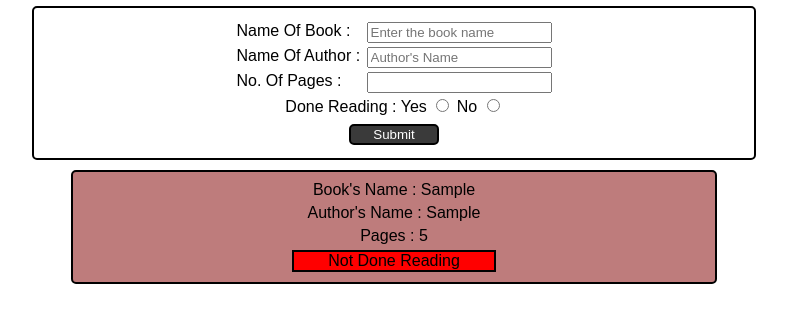
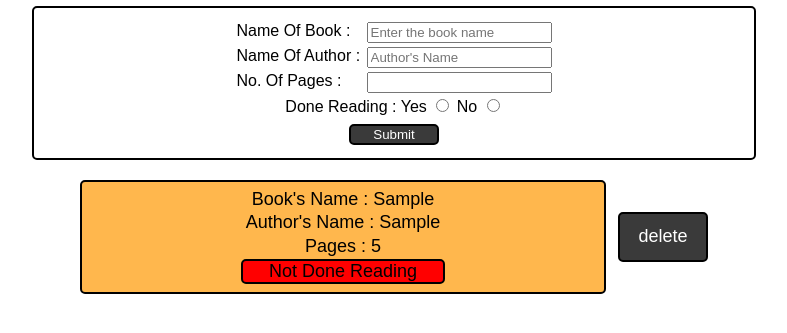
Before and after one commit to rithikjakhmola/library, a plain HTML site: page index.html in a window 1280 px wide. Both pictures are taken after typing "Sample", "Sample", "5" into the empty fields and a click on the button "Submit". Shown: the part 93-426 px from the top of the page, without its empty margins (246-1033 px from the left). Drawn offline with Linux system fonts and the light colour scheme.

Commit message:
final version of library

```diff
--- a/index.html
+++ b/index.html
@@ -3,7 +3,7 @@
   <head>
     <meta charset="UTF-8" />
     <meta name="viewport" content="width=device-width, initial-scale=1.0" />
-    <title>Document</title>
+    <title>Library</title>
     <script src="script.js" defer></script>
     <link href="styles.css" rel="stylesheet" />
   </head>
--- a/script.js
+++ b/script.js
@@ -1,60 +1,104 @@
+// collectionOfBooks => Array of Book. The core idea is whenever user deletes the book we just remove that element
 const collectionOfBooks = [];
+
+// the node in which I will place my book and delete button container
 const bookCollection = document.querySelector("#bookCollection");
-function books(name, author, pages, readStatus) {
+
+// the books object (constructor function)
+function Book(name, author, pages, readStatus) {
   if (!new.target) {
-    throw Error("enter the new keyword to create object");
+    throw Error("Enter the new keyword to create object");
   }
   this.name = name;
   this.pages = pages;
   this.author = author;
   this.readStatus = readStatus;
 }
-const form = document.querySelector("#library-form");
-form.addEventListener("submit", (event) => {
-  event.preventDefault();
-  const bookName = document.querySelector("#bookName").value;
-  const authorName = document.querySelector("#authorName").value;
-  const pages = document.querySelector("#pages").value;
-  const read = document.querySelector('input[name="read"]:checked')?.value;
-  const book = new books(bookName, authorName, pages, read);
-  collectionOfBooks.push(book);
 
-  // showing the element in the library
+// function to create and place the element
+function elementCreation(book) {
   const element = document.createElement("div");
   element.classList.add("newElement");
+
   const nameOfBook = document.createElement("div");
   nameOfBook.textContent = `Book's Name : ${book.name}`;
   element.appendChild(nameOfBook);
+
   const nameOfAuthor = document.createElement("div");
   nameOfAuthor.textContent = `Author's Name : ${book.author}`;
   element.appendChild(nameOfAuthor);
+
   const numberOfPages = document.createElement("div");
   numberOfPages.textContent = `Pages : ${book.pages}`;
   element.appendChild(numberOfPages);
+
   const reading = document.createElement("div");
   let coloring = false;
+
   if (book.readStatus == "yes") {
     reading.textContent = "Done Reading";
     reading.setAttribute(
       "style",
-      "background-color: green; width: 200px; border: 2px solid black; margin: 0px auto; "
+      "background-color: green; width: 200px; border: 2px solid black; margin: 0px auto; border-radius: 5px;"
     );
-
     coloring = true;
   } else {
     reading.textContent = "Not Done Reading";
     reading.setAttribute(
       "style",
-      "background-color: red; width: 200px; border: 2px solid black; margin: 0px auto; "
+      "background-color: red; width: 200px; border: 2px solid black; margin: 0px auto; border-radius: 5px;"
     );
     coloring = false;
   }
+
   element.appendChild(reading);
+
   if (coloring === true) {
     element.classList.add("newBook");
   } else {
     element.classList.add("unreadBook");
   }
-  bookCollection.appendChild(element);
+
   document.querySelector("#library-form").reset();
+
+  // largestContainer that will keep both delete element and the book
+  const largestContainer = document.createElement("div");
+  const deletebutton = document.createElement("button");
+
+  largestContainer.classList.add("largestContainer");
+  deletebutton.classList.add("deletebutton");
+  deletebutton.textContent = "delete";
+
+  largestContainer.appendChild(element);
+  largestContainer.appendChild(deletebutton);
+  bookCollection.appendChild(largestContainer);
+
+  // delete functionality (optimized)
+  deletebutton.addEventListener("click", (e) => {
+    let index = collectionOfBooks.indexOf(book);
+    if (index !== -1) {
+      collectionOfBooks.splice(index, 1);
+    }
+    // Remove the specific container instead of rebuilding everything
+    largestContainer.remove();
+  });
+}
+
+// taking the input of form
+const form = document.querySelector("#library-form");
+
+// when submit button is clicked
+form.addEventListener("submit", (event) => {
+  event.preventDefault();
+
+  const bookName = document.querySelector("#bookName").value;
+  const authorName = document.querySelector("#authorName").value;
+  const pages = document.querySelector("#pages").value;
+  const read = document.querySelector('input[name="read"]:checked')?.value;
+
+  const book = new Book(bookName, authorName, pages, read);
+  collectionOfBooks.push(book);
+
+  // creating the element of the book
+  elementCreation(book);
 });
--- a/styles.css
+++ b/styles.css
@@ -45,7 +45,8 @@ button {
 .newBook, .unreadBook{
     margin : 10px auto ;
     border : 2px solid black ;
-    width : 50% ;
+    width : 80% ;
+    font-size: large;
     border-radius : 5px ;
     background-color: papayawhip;
     color  : black ;
@@ -56,6 +57,17 @@ button {
     height: 100px ;
 }
 .unreadBook {
-    background-color: rgb(190, 124, 124);
+    background-color:#FFB74D ;
     color :black ;
 }
+.largestContainer{
+    display: flex;
+    flex-direction : row ;
+    width: max(600px , 50vw);
+    margin : 10px auto 0px auto ;
+}
+.deletebutton {
+    margin : auto ;
+    height : 50px;
+    font-size : large ;
+}
```
